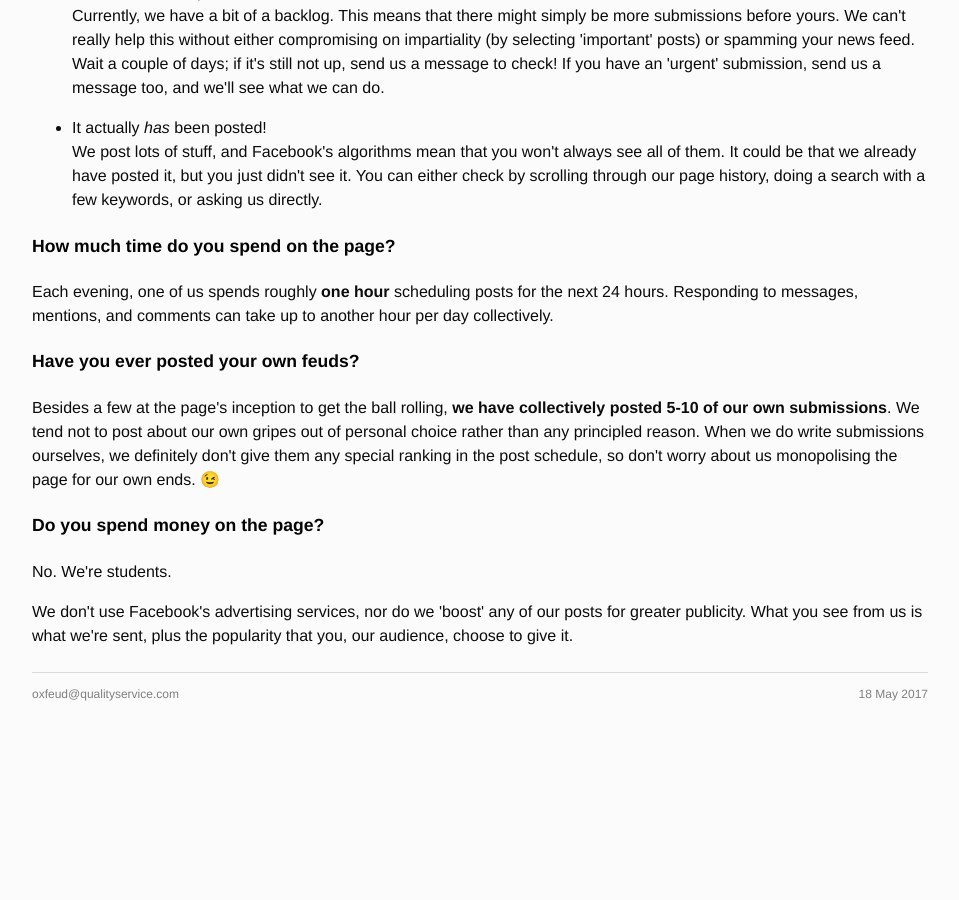
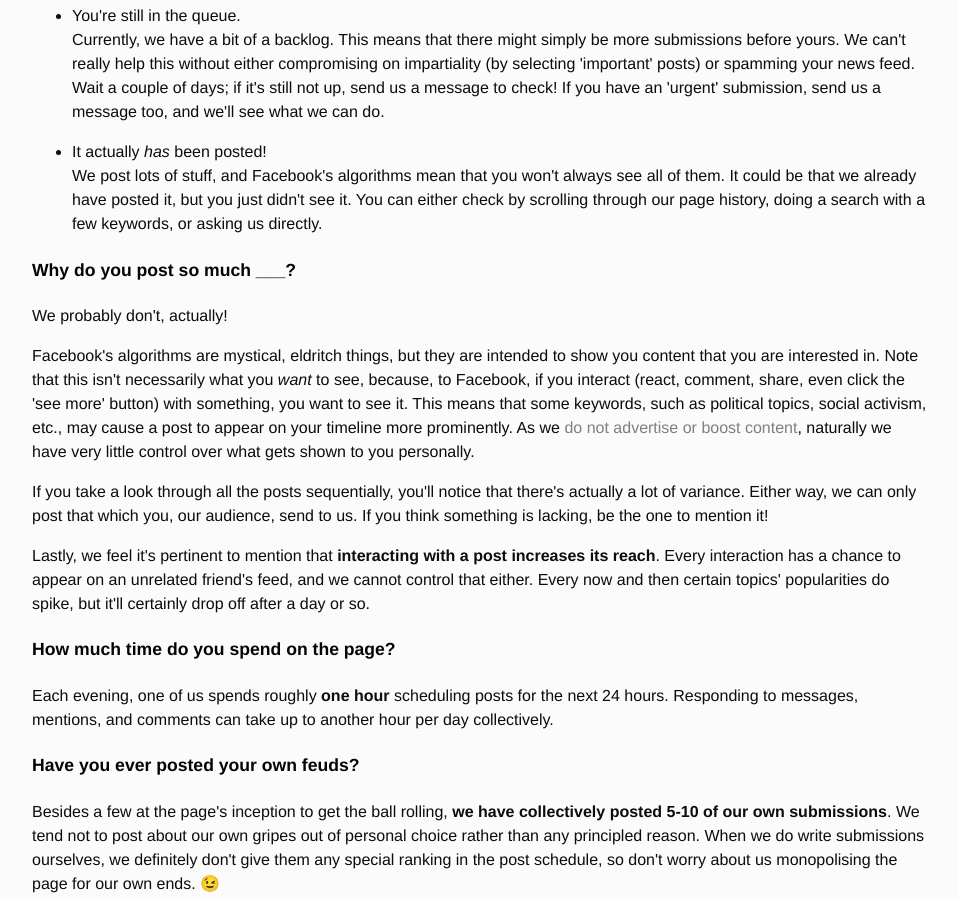
Before and after one commit to Oxfeud/oxfeud.github.io, a Jekyll site: the page built from index.html, in a window 1280 px wide and 900 px high, scrolled down 6949 px. Shown: the whole window, without its empty margins (160-1119 px from the left). Built offline with Jekyll 4.4.1, drawn with Linux system fonts in a browser that asks for light colours; before the commit the page ends 7682 px from its top, so only the background shows below that; some of the changed text lies outside the part shown.

Commit message:
Update index.html

```diff
--- a/index.html
+++ b/index.html
@@ -26,6 +26,7 @@ title: Oxfeud - FAQ
 			<li><a href="#SubMet">How do I submit something?</a></li>
 			<li><a href="#Freq">How often do you post?</a></li>
 			<li><a href="#NoPost">Why haven't you posted my submission?</a></li>
+			<li><a href="#TopSpam">Why do you post so much ___?</a></li>
 			<li><a href="#ManTime">How much time do you spend on the page?</a></li>
 			<li><a href="#SelfPost">Have you ever posted your own feuds?</a></li>
 			<li><a href="#Money">Do you spend money on the page?</a></li>
@@ -167,6 +168,11 @@ title: Oxfeud - FAQ
 		<li>It actually <i>has</i> been posted!
 		<p style="margin-top: 0px;">We post lots of stuff, and Facebook's algorithms mean that you won't always see all of them. It could be that we already have posted it, but you just didn't see it. You can either check by scrolling through our page history, doing a search with a few keywords, or asking us directly.</p></li>
 	</ul>
+	<h4 id="TopSpam">Why do you post so much ___?</h4>
+	<p>We probably don't, actually!</p>
+	<p>Facebook's algorithms are mystical, eldritch things, but they are intended to show you content that you are interested in. Note that this isn't necessarily what you <i>want</i> to see, because, to Facebook, if you interact (react, comment, share, even click the 'see more' button) with something, you want to see it. This means that some keywords, such as political topics, social activism, etc., may cause a post to appear on your timeline more prominently. As we <a href="#Money">do not advertise or boost content</a>, naturally we have very little control over what gets shown to you personally.</p>
+	<p>If you take a look through all the posts sequentially, you'll notice that there's actually a lot of variance. Either way, we can only post that which you, our audience, send to us. If you think something is lacking, be the one to mention it!</p>
+	<p>Lastly, we feel it's pertinent to mention that <b>interacting with a post increases its reach</b>. Every interaction has a chance to appear on an unrelated friend's feed, and we cannot control that either. Every now and then certain topics' popularities do spike, but it'll certainly drop off after a day or so.</p>
 	<h4 id="ManTime">How much time do you spend on the page?</h4>
 	<p>Each evening, one of us spends roughly <b>one hour</b> scheduling posts for the next 24 hours. Responding to messages, mentions, and comments can take up to another hour per day collectively.</p>
 	<h4 id="SelfPost">Have you ever posted your own feuds?</h4>
```
